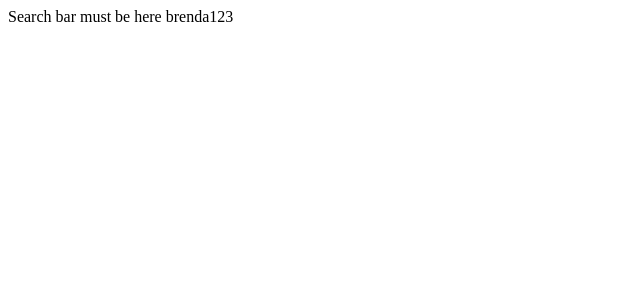
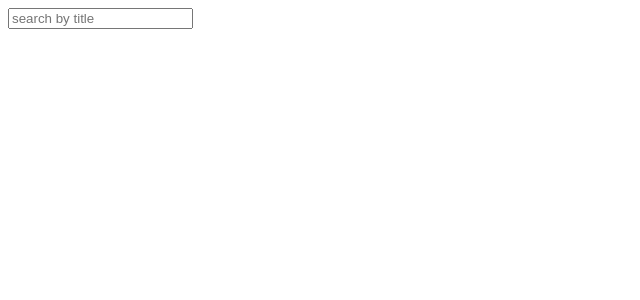
Before and after one commit to brendanatashaWP/learn-reactjs, a React (Create React App) app: page / in a window 1280 px wide. Shown: the top 300 px of the page, without its empty margins (0-640 px from the left). Built offline with nearby package versions, Linux system fonts and the light colour scheme.

Commit message:
Add real search bar

```diff
--- a/src/components/SearchBar.js
+++ b/src/components/SearchBar.js
@@ -3,7 +3,12 @@ import React from 'react'
 const SearchBar = props  => {
     return (
         <div>
-            Search bar must be here {props.name}{props.id}
+            <input
+                type="text"
+                placeholder="search by title"
+                value={props.search}
+                onChange={props.onChangeSearch}
+            />
         </div>
     )
 }
--- a/src/pages/App.js
+++ b/src/pages/App.js
@@ -14,11 +14,18 @@ class App extends Component {
   //   }, 1000)
   // }
 
+  handleTypeSearch = event => {
+    this.setState({
+      search: event.target.value
+    })
+    console.log(this.state.search)
+  }
+
   render() {
     return (
       <SearchBar
-        name = "brenda"
-        id = "123"
+        search = {this.state.search}
+        onChangeSearch = {this.handleTypeSearch}
       ></SearchBar>
       // <h1>loading: {JSON.stringify(this.state.loading)}</h1>
     )
```
